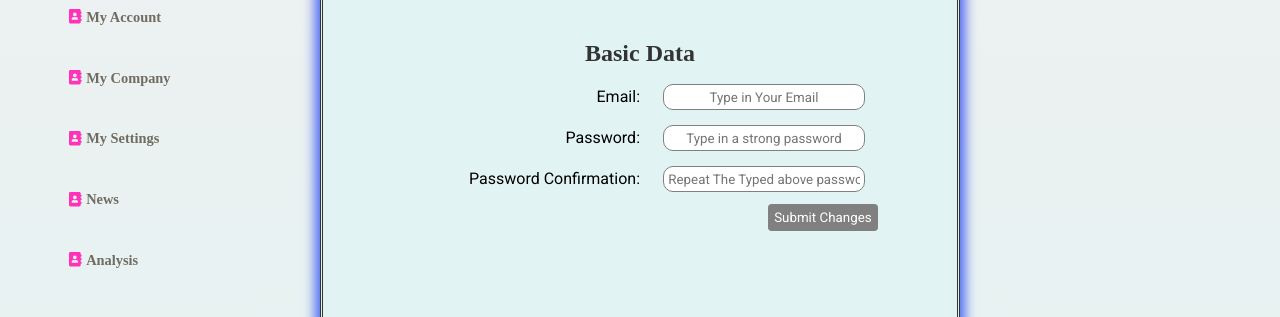
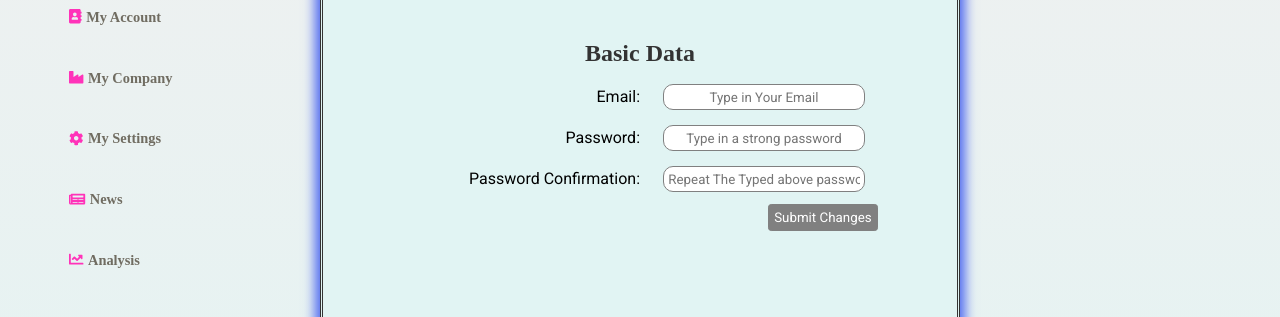
Before and after one commit to stratospherique/Dashboard, a React (Create React App) app: page / in a window 1280 px wide. Shown: the part 274-591 px from the top of the page. Built offline with nearby package versions, Linux system fonts and the light colour scheme; a web font is replaced by a local one.

Commit message:
replace nav icons + take screenshots

```diff
--- a/src/components/lateral-panel.js
+++ b/src/components/lateral-panel.js
@@ -1,7 +1,7 @@
 import React from 'react';
 import { MovingNav } from './styled/styledParts';
 import { FontAwesomeIcon } from '@fortawesome/react-fontawesome';
-import { faHome, faAddressBook } from '@fortawesome/free-solid-svg-icons';
+import { faHome, faAddressBook, faIndustry, faCog, faNewspaper, faChartLine } from '@fortawesome/free-solid-svg-icons';
 
 export default ({ device }) => (
   <MovingNav>
@@ -19,25 +19,25 @@ export default ({ device }) => (
     </div>
     <div>
       <a href="#">
-        {device !== 'tablet' ? <FontAwesomeIcon icon={faAddressBook} /> : null}
+        {device !== 'tablet' ? <FontAwesomeIcon icon={faIndustry} /> : null}
 
         My Company</a>
     </div>
     <div>
       <a href="#">
-        {device !== 'tablet' ? <FontAwesomeIcon icon={faAddressBook} /> : null}
+        {device !== 'tablet' ? <FontAwesomeIcon icon={faCog} /> : null}
 
         My Settings</a>
     </div>
     <div>
       <a href="#">
-        {device !== 'tablet' ? <FontAwesomeIcon icon={faAddressBook} /> : null}
+        {device !== 'tablet' ? <FontAwesomeIcon icon={faNewspaper} /> : null}
 
         News</a>
     </div>
     <div>
       <a href="#">
-        {device !== 'tablet' ? <FontAwesomeIcon icon={faAddressBook} /> : null}
+        {device !== 'tablet' ? <FontAwesomeIcon icon={faChartLine} /> : null}
 
         Analysis</a>
     </div>
```
Also changed, not shown: mobile.jpg (added), web.jpg (added).
